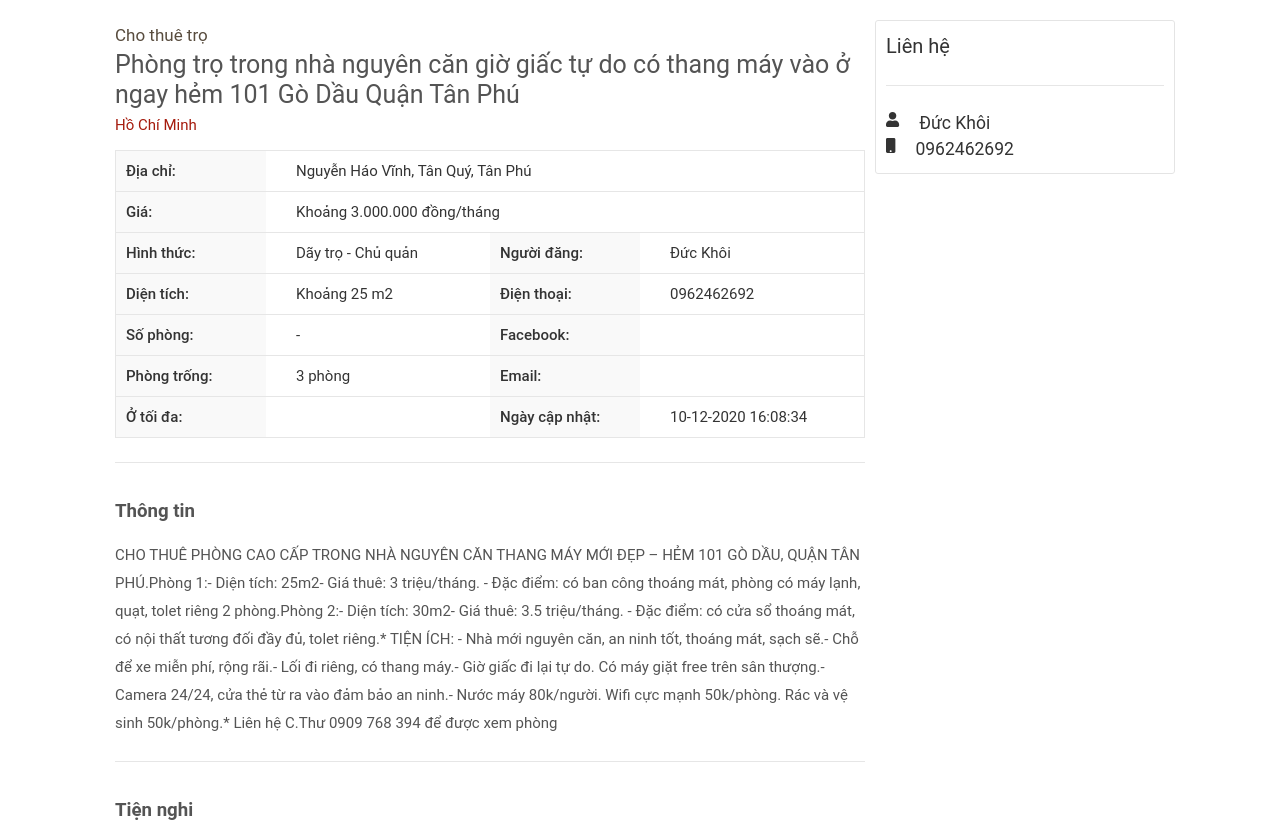
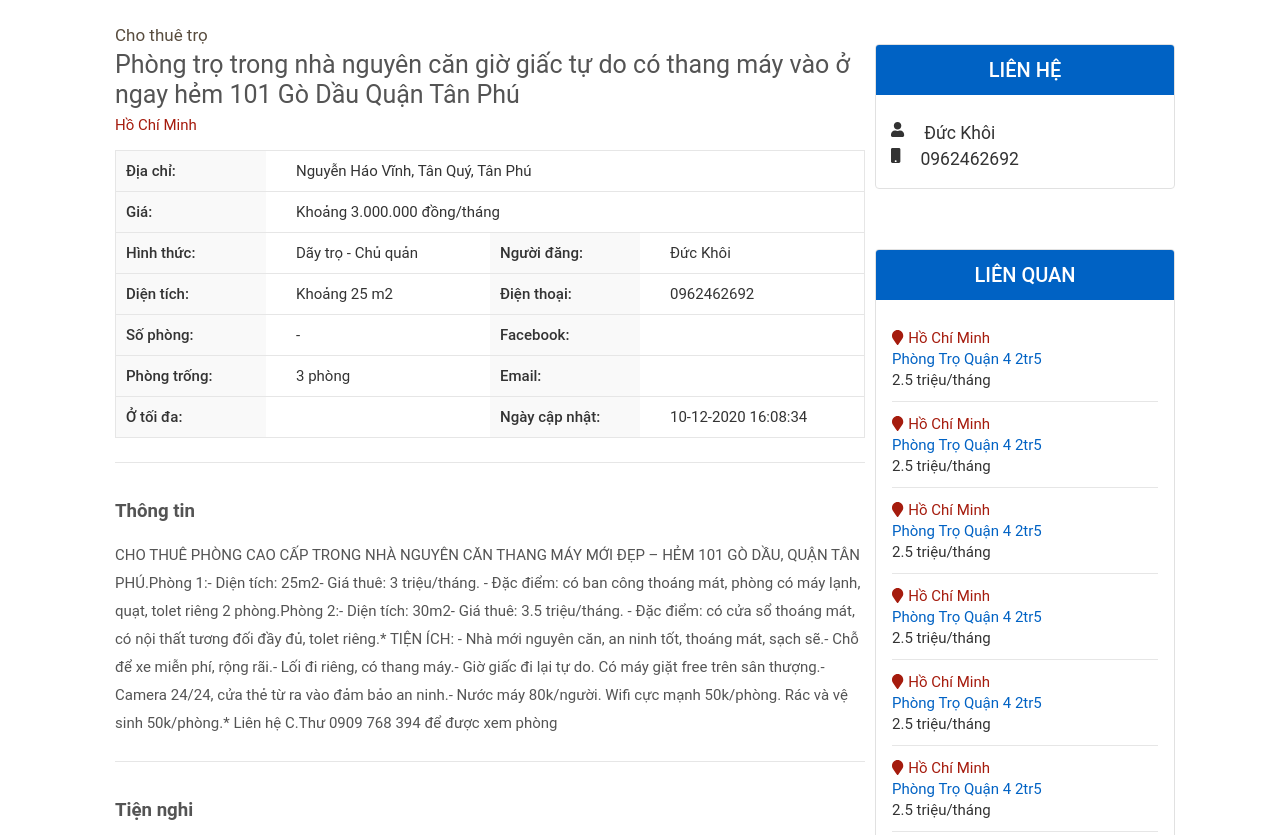
Before and after one commit to duckhoi-UET/phongtro, a plain HTML site: page chitiettin.html in a window 1280 px wide. Shown: the part 117-952 px from the top of the page. Drawn offline with nearby package versions, Linux system fonts and the light colour scheme.

Commit message:
update chitiettin

```diff
--- a/chitiettin.html
+++ b/chitiettin.html
@@ -160,10 +160,14 @@
                             </div>
                         </div>
                         <div id="sidebar" class="sidebar" style="">
+                            <div class="py-10"></div>
+                            <div class="py-10"></div>
                             <div class="sidebar__inner" style="position: relative;">
                                 <div class="box-contact right">
-                                    <h2>Liên hệ</h2>
-                                    <div class="line"></div>
+                                    <div class="box-header">
+                                        <h2 class="box-title">Liên hệ</h2>
+                                    </div>
+                                    <div class="contacts">
                                         <dl>
                                             <dt><i class="fa fa-user"></i></dt>
                                             <dd><h3>Đức Khôi</h3></dd>
@@ -172,7 +176,66 @@
                                             <dt><i class="fa fa-mobile"></i></dt>
                                             <dd><h3>0962462692</h3></dd>
                                         </dl>
-
+                                    </div>
+                                </div>
+                            </div>
+                            <div class="py-10"></div>
+                            <div class="py-10"></div>
+                            <div class="py-10"></div>
+                            <div class="box box-province">
+                                <div class="box-header">
+                                    <h2 class="box-title">Liên quan</h2>
+                                </div>
+                                <div class="box-body">
+                                    <div class="item">
+                                        <span class="local"><i class="fa fa-map-marker"></i><a href="#">Hồ Chí Minh</a></span>
+                                        <a href="#" target="_blank">Phòng Trọ Quận 4 2tr5</a>
+                                        <div class="price">
+                                            <span>2.5 triệu</span><i>/tháng</i>
+                                        </div>
+                                    </div>
+                                    <div class="item">
+                                        <span class="local"><i class="fa fa-map-marker"></i><a href="#">Hồ Chí Minh</a></span>
+                                        <a href="#" target="_blank">Phòng Trọ Quận 4 2tr5</a>
+                                        <div class="price">
+                                            <span>2.5 triệu</span><i>/tháng</i>
+                                        </div>
+                                    </div>
+                                    <div class="item">
+                                        <span class="local"><i class="fa fa-map-marker"></i><a href="#">Hồ Chí Minh</a></span>
+                                        <a href="#" target="_blank">Phòng Trọ Quận 4 2tr5</a>
+                                        <div class="price">
+                                            <span>2.5 triệu</span><i>/tháng</i>
+                                        </div>
+                                    </div>
+                                    <div class="item">
+                                        <span class="local"><i class="fa fa-map-marker"></i><a href="#">Hồ Chí Minh</a></span>
+                                        <a href="#" target="_blank">Phòng Trọ Quận 4 2tr5</a>
+                                        <div class="price">
+                                            <span>2.5 triệu</span><i>/tháng</i>
+                                        </div>
+                                    </div>
+                                    <div class="item">
+                                        <span class="local"><i class="fa fa-map-marker"></i><a href="#">Hồ Chí Minh</a></span>
+                                        <a href="#" target="_blank">Phòng Trọ Quận 4 2tr5</a>
+                                        <div class="price">
+                                            <span>2.5 triệu</span><i>/tháng</i>
+                                        </div>
+                                    </div>
+                                    <div class="item">
+                                        <span class="local"><i class="fa fa-map-marker"></i><a href="#">Hồ Chí Minh</a></span>
+                                        <a href="#" target="_blank">Phòng Trọ Quận 4 2tr5</a>
+                                        <div class="price">
+                                            <span>2.5 triệu</span><i>/tháng</i>
+                                        </div>
+                                    </div>
+                                    <div class="item">
+                                        <span class="local"><i class="fa fa-map-marker"></i><a href="#">Hồ Chí Minh</a></span>
+                                        <a href="#" target="_blank">Phòng Trọ Quận 4 2tr5</a>
+                                        <div class="price">
+                                            <span>2.5 triệu</span><i>/tháng</i>
+                                        </div>
+                                    </div>
                                 </div>
                             </div>
                         </div>
--- a/css/chitiettin.css
+++ b/css/chitiettin.css
@@ -269,13 +269,14 @@ header .block-search .block-inner .box-search #top-search .search-form-label .ic
 }
 
 .box-contact.right {
-    padding: 10px;
-    border: 1px solid #e4e4e4;
-    border-radius: 3px;
-    margin-top: 16px;
+    position: relative;
+    border-radius: 4px;
+    border: 1px solid #e1e1e1;
+    overflow: hidden;
 }
-.box-contact {
-    padding: 40px 0;
+
+.box-contact .contacts {
+    padding: 15px;
 }
 
 h2 {
@@ -463,3 +464,67 @@ i.ico {
     position: relative;
     text-align: center;
 }
+
+.py-10 {
+    padding-top: 10px;
+    padding-bottom: 10px;
+}
+
+.box {
+    border-radius: 4px;
+    border: 1px solid #e1e1e1;
+    overflow: hidden;
+}
+.box {
+    position: relative;
+}
+.box-header {
+    margin: 0 0 10px;
+    padding: 0;
+    text-align: center;
+}
+
+.box-header .box-title {
+    width: 100%;
+    background-color: #0062C4;
+    color: #FFF;
+    font-size: 20px;
+    font-weight: 500;
+    text-transform: uppercase;
+}
+.box-title {
+    position: relative;
+    padding: 10px 0;
+    width: fit-content;
+    margin: auto;
+    font-size: 25px;
+    color: #0062C4;
+    display: flex;
+    flex-direction: column;
+    align-items: center;
+}
+
+.box.box-province .box-body, #bottom .box.box-form_type .box-body {
+    padding: 16px;
+}
+
+.box.box-province .item, #bottom .box.box-form_type .item {
+    padding: 2px 0 10px;
+    margin-bottom: 10px;
+    border-bottom: 1px solid #e6e6e6;
+}
+
+.box.box-province .item .local, #bottom .box.box-form_type .item .local {
+    display: block;
+    text-align: left;
+    color: #a51b0d;
+}
+
+.box.box-province .item .local a, #bottom .box.box-form_type .item .local a {
+    color: #a51b0d;
+    margin-left: 5px;
+}
+
+.box.box-province .item i, #bottom .box.box-form_type .item i {
+    font-style: normal;
+}
```
Lines whose indentation alone changed are shown as unchanged.
